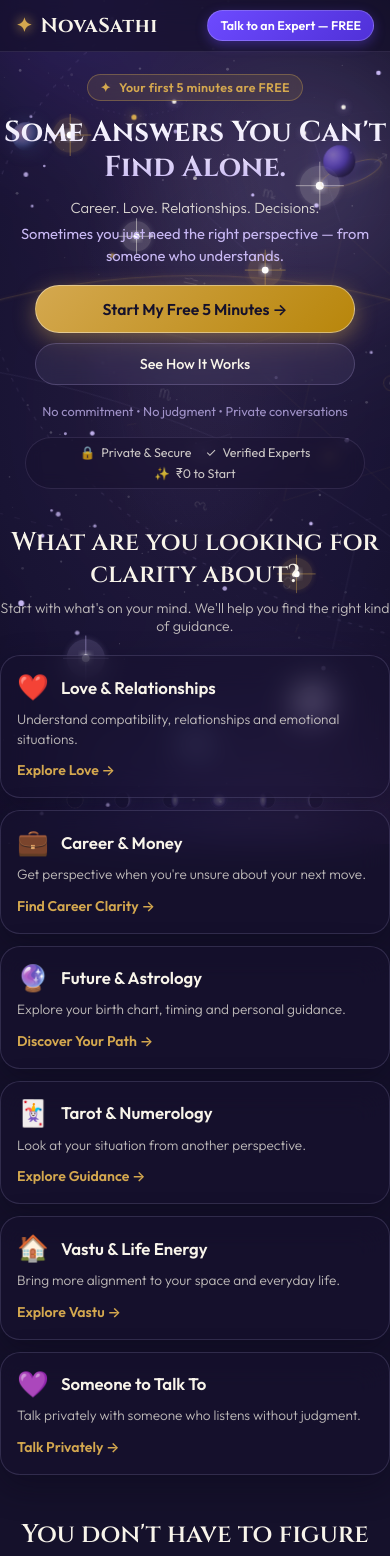
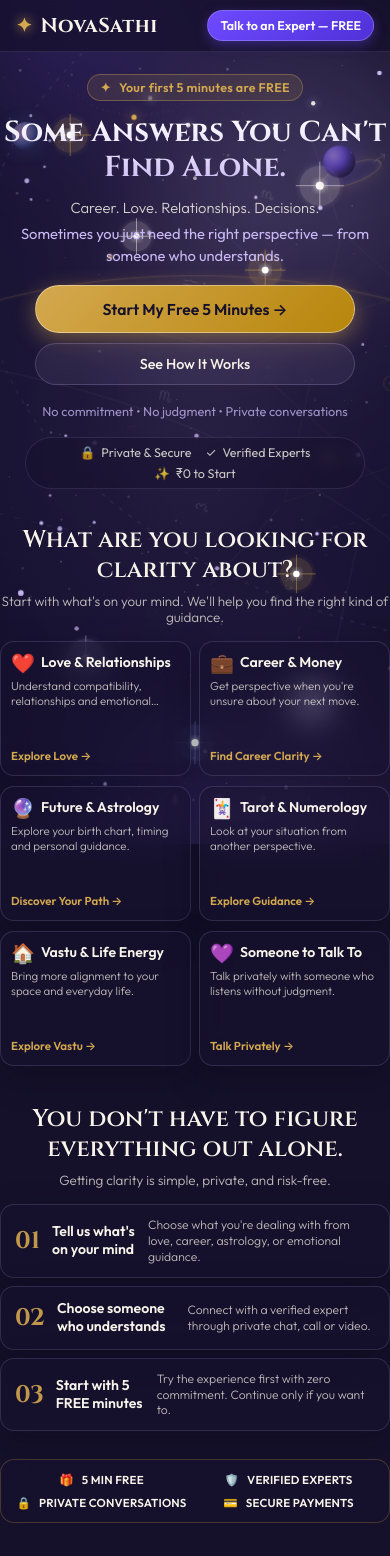
Before and after one commit to sidsahu4570-droid/novasathi-landing-page, a React (Vite) app: page / in a window 390 px wide. Shown: the top 1556 px of the page. Built offline with nearby package versions, Linux system fonts and the light colour scheme.

Commit message:
fix: Implement compact 2-column mobile card grid with line-clamp globally

```diff
--- a/src/index.css
+++ b/src/index.css
@@ -1039,74 +1039,126 @@ html, body {
 
   /* Section Spacing & Grid Adjustments */
   .section-problem-selector {
-    padding: 20px 0 24px 0 !important;
+    padding: 18px 0 20px 0 !important;
   }
 
   .section-title {
-    font-size: 1.6rem !important;
+    font-size: 1.5rem !important;
     line-height: 1.25 !important;
   }
 
   .section-subtitle {
-    font-size: 0.88rem !important;
-    margin-bottom: 20px !important;
+    font-size: 0.84rem !important;
+    margin-bottom: 16px !important;
   }
 
+  /* Compact 2-Column Mobile Card Grid */
   .problem-grid {
-    grid-template-columns: 1fr !important;
-    gap: 12px !important;
+    grid-template-columns: repeat(2, minmax(0, 1fr)) !important;
+    gap: 10px 8px !important;
+    align-items: stretch !important;
   }
 
   .problem-card {
-    padding: 18px 16px !important;
-    min-height: auto !important;
+    padding: 12px 10px !important;
+    min-height: 135px !important;
+    border-radius: 14px !important;
+    display: flex !important;
+    flex-direction: column !important;
+    justify-content: space-between !important;
+  }
+
+  .problem-icon-title {
+    display: flex !important;
+    align-items: flex-start !important;
+    gap: 6px !important;
+    margin-bottom: 4px !important;
+  }
+
+  .problem-icon {
+    font-size: 1.2rem !important;
+    line-height: 1 !important;
+    flex-shrink: 0 !important;
   }
 
   .problem-card-title {
-    font-size: 1.05rem !important;
+    font-size: 0.88rem !important;
+    font-weight: 600 !important;
+    line-height: 1.25 !important;
+    color: var(--color-soft-cream) !important;
   }
 
   .problem-card-desc {
-    font-size: 0.85rem !important;
-    margin-bottom: 12px !important;
+    font-size: 0.72rem !important;
+    line-height: 1.35 !important;
+    color: rgba(248, 244, 234, 0.75) !important;
+    margin-bottom: 8px !important;
+    display: -webkit-box !important;
+    -webkit-line-clamp: 2 !important;
+    -webkit-box-orient: vertical !important;
+    overflow: hidden !important;
+  }
+
+  .problem-card-cta {
+    font-size: 0.72rem !important;
+    font-weight: 600 !important;
+    color: var(--color-warm-gold) !important;
+    margin-top: auto !important;
   }
 
   .section-how-it-works {
-    padding: 20px 0 24px 0 !important;
+    padding: 18px 0 20px 0 !important;
   }
 
+  /* Compact How It Works Rows on Mobile */
   .steps-container {
     grid-template-columns: 1fr !important;
-    gap: 12px !important;
+    gap: 8px !important;
   }
 
   .step-card {
-    padding: 18px 16px !important;
+    padding: 12px 14px !important;
+    border-radius: 14px !important;
+    display: flex !important;
+    align-items: center !important;
+    gap: 12px !important;
+    text-align: left !important;
   }
 
   .step-number {
-    font-size: 1.8rem !important;
-    margin-bottom: 6px !important;
+    font-size: 1.5rem !important;
+    margin-bottom: 0 !important;
+    flex-shrink: 0 !important;
+  }
+
+  .step-title {
+    font-size: 0.88rem !important;
+    margin-bottom: 2px !important;
+  }
+
+  .step-desc {
+    font-size: 0.76rem !important;
+    line-height: 1.3 !important;
   }
 
   /* Trust Strip Grid on Mobile */
   .trust-strip-container {
-    padding: 10px 0 18px 0 !important;
+    padding: 8px 0 16px 0 !important;
   }
 
   .trust-strip {
     display: grid !important;
     grid-template-columns: repeat(2, 1fr) !important;
-    gap: 10px 8px !important;
-    padding: 14px 12px !important;
-    border-radius: 16px !important;
+    gap: 8px 6px !important;
+    padding: 12px 10px !important;
+    border-radius: 14px !important;
     width: 100% !important;
     text-align: center !important;
   }
 
   .trust-strip-item {
     justify-content: center !important;
-    font-size: 0.74rem !important;
+    font-size: 0.72rem !important;
     letter-spacing: 0.2px !important;
   }
 
@@ -1115,70 +1167,83 @@ html, body {
   }
 
   .section-testimonials {
-    padding: 20px 0 24px 0 !important;
+    padding: 18px 0 20px 0 !important;
   }
 
   .testimonials-grid {
     grid-template-columns: 1fr !important;
-    gap: 12px !important;
+    gap: 8px !important;
   }
 
   .testimonial-card {
-    padding: 18px 16px !important;
+    padding: 12px 14px !important;
+    border-radius: 14px !important;
+  }
+
+  .testimonial-quote {
+    font-size: 0.82rem !important;
+    line-height: 1.35 !important;
+    margin-bottom: 6px !important;
+  }
+
+  .stars {
+    font-size: 0.85rem !important;
+    margin-bottom: 4px !important;
   }
 
   .section-final-cta {
-    padding: 20px 0 24px 0 !important;
+    padding: 18px 0 20px 0 !important;
   }
 
   .final-cta-card {
-    padding: 26px 18px !important;
-    border-radius: 18px !important;
+    padding: 22px 16px !important;
+    border-radius: 16px !important;
   }
 
   .final-cta-headline {
-    font-size: 1.55rem !important;
+    font-size: 1.45rem !important;
     line-height: 1.25 !important;
-    margin-bottom: 10px !important;
+    margin-bottom: 8px !important;
   }
 
   .final-cta-sub {
-    font-size: 0.88rem !important;
-    margin-bottom: 16px !important;
+    font-size: 0.84rem !important;
+    margin-bottom: 14px !important;
   }
 
   .final-cta-offer {
-    font-size: 1.35rem !important;
-    margin-bottom: 18px !important;
+    font-size: 1.25rem !important;
+    margin-bottom: 16px !important;
   }
 
   .final-cta-card .btn-primary {
     width: 100% !important;
     max-width: 320px !important;
-    font-size: 0.98rem !important;
-    padding: 13px 20px !important;
+    font-size: 0.95rem !important;
+    padding: 12px 18px !important;
   }
 
   .section-faq {
-    padding: 20px 0 24px 0 !important;
+    padding: 18px 0 20px 0 !important;
   }
 
   .faq-item {
-    padding: 14px 16px !important;
+    padding: 12px 14px !important;
+    border-radius: 12px !important;
   }
 
   .faq-question {
-    font-size: 0.92rem !important;
+    font-size: 0.88rem !important;
     gap: 8px !important;
   }
 
   .faq-answer {
-    font-size: 0.85rem !important;
-    line-height: 1.5 !important;
+    font-size: 0.82rem !important;
+    line-height: 1.45 !important;
   }
 
   .footer {
-    padding: 22px 0 20px 0 !important;
+    padding: 18px 0 16px 0 !important;
   }
 
   .footer-inner {
```
